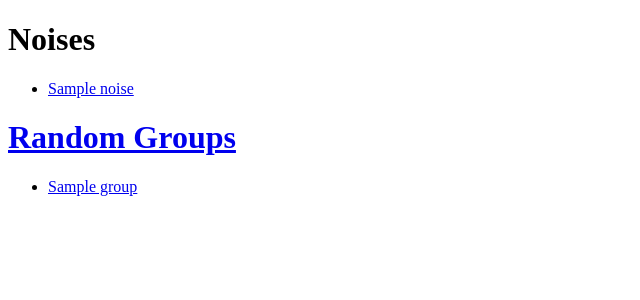
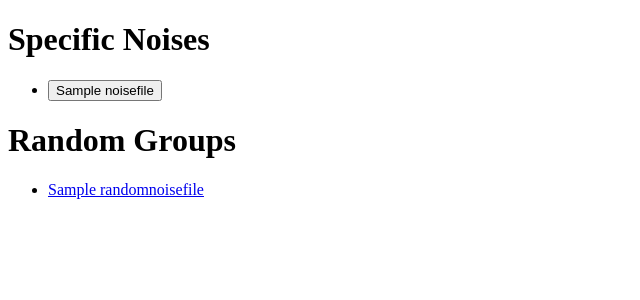
Before and after one commit to Abkaroll/noisemaker, a Django app: template templates/soundboard.html in a window 1280 px wide. Shown: the top 300 px of the page, without its empty margins (0-640 px from the left). Run offline with Django 3.2, Linux system fonts and the light colour scheme; tables that the repository leaves empty hold one stand-in row (values such as "Sample post"); the template is opened without the code that fills it: values that come from a table or form of the project are taken from there, most other values are stand-ins (such as "Sample title", 1, 10 or a date in 2020).

Commit message:
Soundboard works

```diff
--- a/noisemaker/urls.py
+++ b/noisemaker/urls.py
@@ -20,7 +20,7 @@
 
 urlpatterns = [
     path('admin/', admin.site.urls),
-    path(r'play_noise/<slug:name>', noise_api.PlayNoise.as_view()),
-    path(r'play_random/<slug:name>', noise_api.PlayRandomNoise.as_view()),
+    path(r'play_noise/<slug:name>', noise_api.PlayNoise.as_view(), name='play_noise'),
+    path(r'play_random/<slug:name>', noise_api.PlayRandomNoise.as_view(), name='play_random'),
     path('', views.SoundBoard.as_view()),
 ]
--- a/templates/soundboard.html
+++ b/templates/soundboard.html
@@ -5,17 +5,28 @@
     <title>Noisemaker</title>
 </head>
 <body>
-<h1>Noises</h1>
+<h1>Specific Noises</h1>
 <ul>
     {% for noise in noises %}
-        <li><a href="{% url 'play_noise' noise.name %}">{{ noise.name }}</li>
+        <li><button onclick="makeNoise('{{ noise.name}}')">{{ noise.name }}</button></li>
     {% endfor %}
 </ul>
 <h1>Random Groups</h1>
 <ul>
     {% for group in groups %}
-        <li><a href="{% url 'play_random' group.name %}">{{ group.name }}</a></li>
+        <li><a href="{% url 'play_random' group.name %}" target="blank">{{ group.name }}</a></li>
     {% endfor %}
 </ul>
 </body>
 </html>
+
+<script>
+function makeNoise(slug) {
+    // Makes an XHTML request in the background to the noise-making API endpoint
+    // This makes the server's speakers squak
+    var oReq = new XMLHttpRequest();
+    oReq.open("get", "/play_noise/" + slug, true);
+    oReq.send();
+}
+
+</script>
```
Also changed, not shown: noisemaker/views.py (+7 -0 lines).
